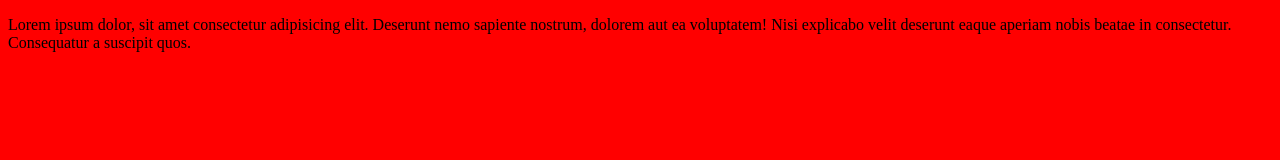
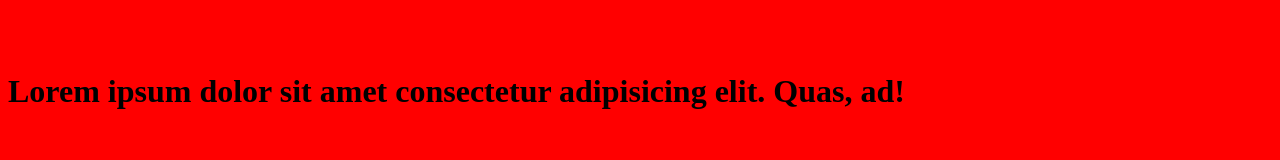
Before and after one commit to otvertka/gittest, a plain HTML site: page index.html in a window 1280 px wide. Drawn offline with Linux system fonts and the light colour scheme.

Commit message:
just comment

```diff
--- a/index.html
+++ b/index.html
@@ -9,5 +9,6 @@
 </head>
 <body>
     <p>Lorem ipsum dolor, sit amet consectetur adipisicing elit. Deserunt nemo sapiente nostrum, dolorem aut ea voluptatem! Nisi explicabo velit deserunt eaque aperiam nobis beatae in consectetur. Consequatur a suscipit quos.</p>
+    <h1>Lorem ipsum dolor sit amet consectetur adipisicing elit. Quas, ad!</h1>
 </body>
 </html>
--- a/main.css
+++ b/main.css
@@ -1,3 +1,9 @@
 body {
     background-color: red;
 }
+p {
+    color: red;
+}
+h2 {
+    font-size: 50;
+}
```
